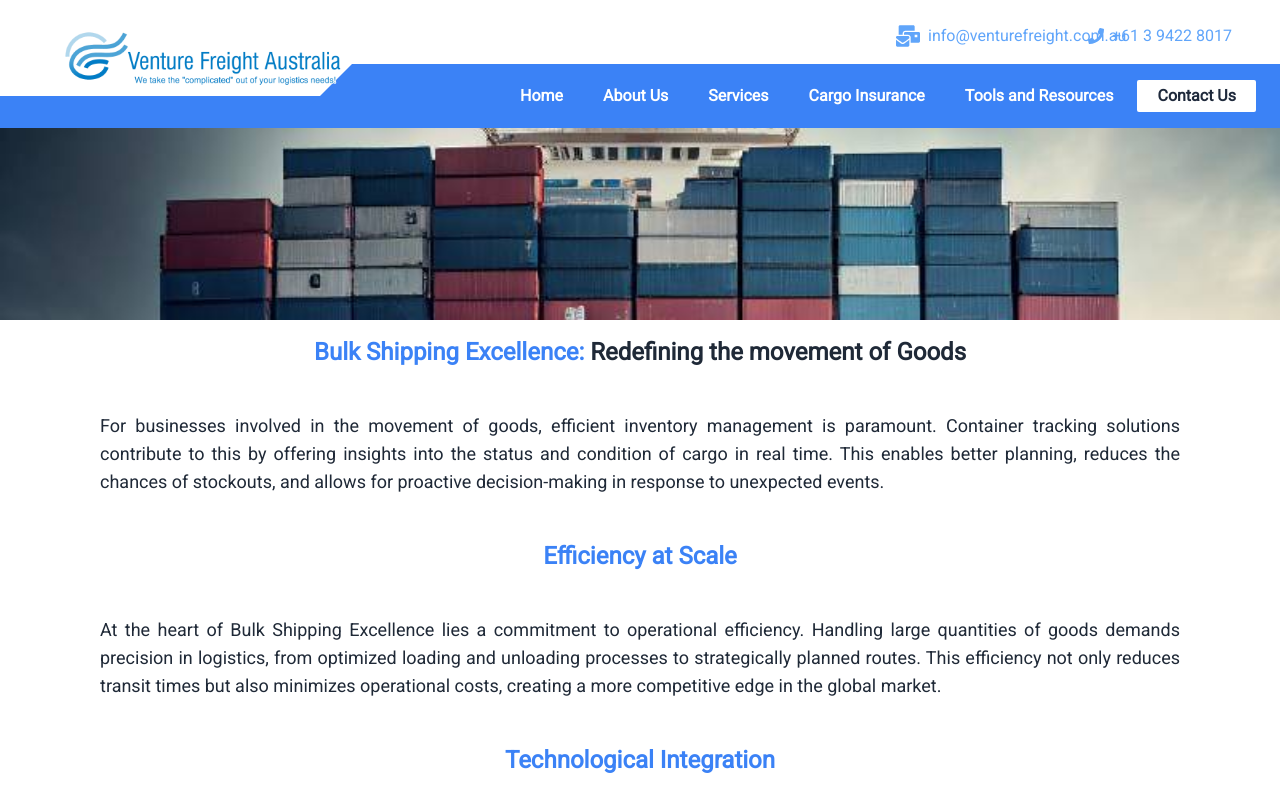
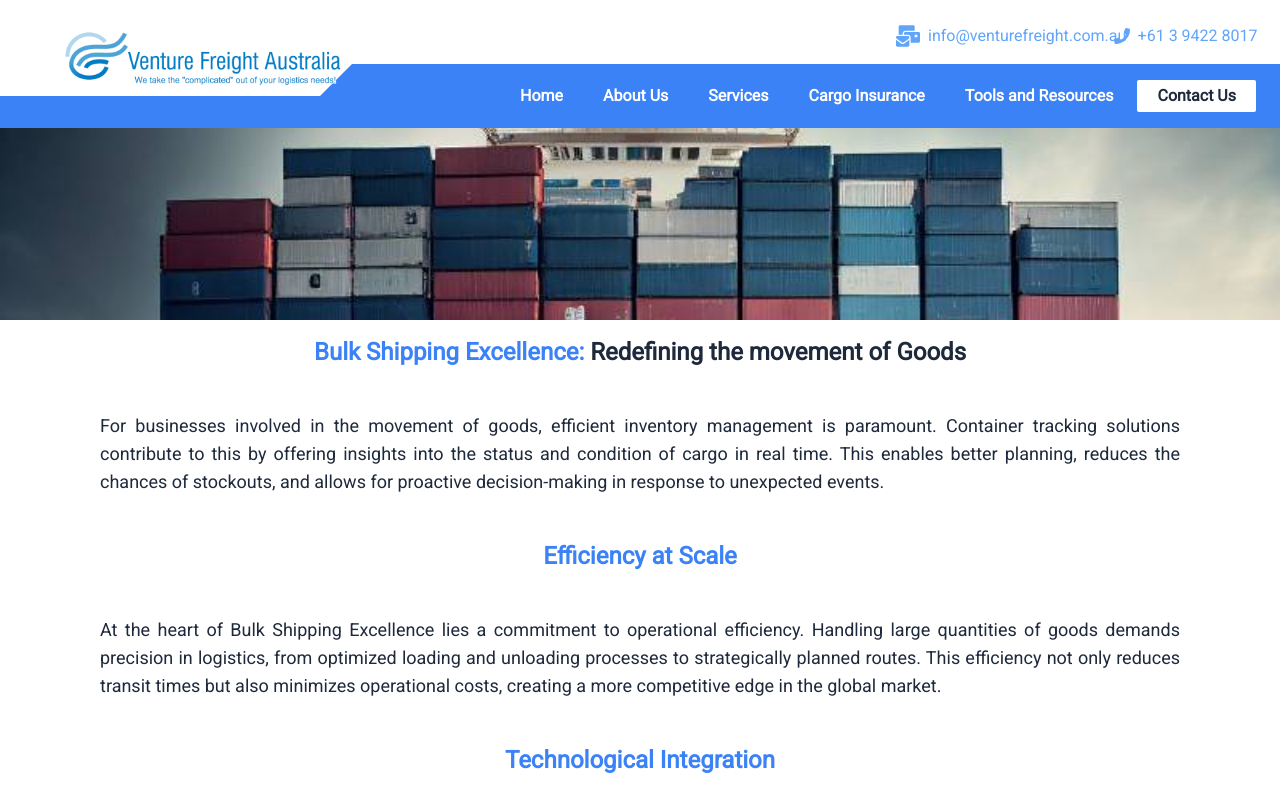
Before and after one commit to jomerventolero/venturefreightau, a Next.js app: page /bulk-shipping in a window 1280 px wide. Shown: the top 800 px of the page. Built offline with nearby package versions, Linux system fonts and the light colour scheme; what tw-elements would draw is missing.

Commit message:
Fixed View

```diff
--- a/src/app/bulk-shipping/page.js
+++ b/src/app/bulk-shipping/page.js
@@ -15,7 +15,7 @@ const BulkShipping = () => {
     }, []);
 
   return (
-    <div className="flex flex-col gap-2">
+    <div className="flex flex-col gap-2 bg-white text-slate-800">
         <Navbar />
         <Image src="/assets/shiprear.jpg" alt="shiprear" width={1500} height={800}
             className='parallax object-cover w-full h-[30vh] sm:h-[40vh] object-top'
--- a/src/components/Navbar/index.js
+++ b/src/components/Navbar/index.js
@@ -25,7 +25,7 @@ const Navbar = () => {
           <FaMailBulk size="1.5rem"/>
           <a href="mailto:info@venturefreight.com.au">info@venturefreight.com.au</a>
         </div>
-        <div className="absolute top-6 left-[85%] hidden sm:flex flex-row gap-2 text-blue-400">
+        <div className="absolute top-6 left-[87%] hidden sm:flex flex-row gap-2 text-blue-400">
           <FaPhone size="1rem" className="self-center"/>
           <a href="tel:+61 3 9422 8017">+61 3 9422 8017</a>
         </div>
```
